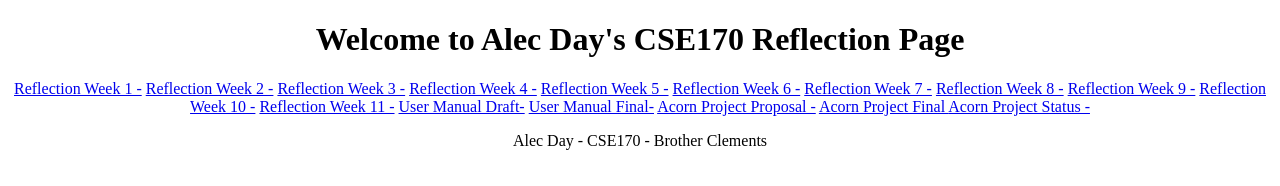
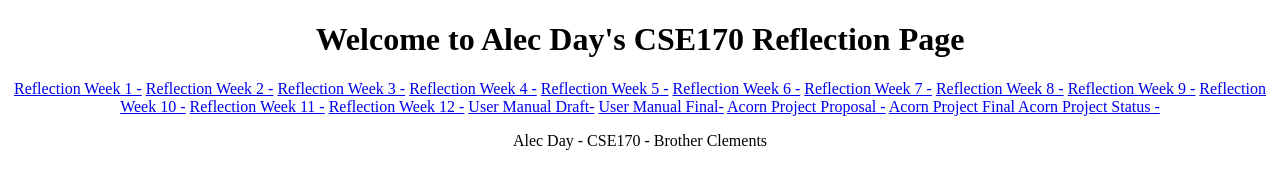
Before and after one commit to jaarhday/CSE-170, a plain HTML site: page index.html in a window 1280 px wide. Drawn offline with Linux system fonts and the light colour scheme.

Commit message:
Update index.html

```diff
--- a/index.html
+++ b/index.html
@@ -24,6 +24,7 @@
             <a href="./CSE170_Wk9.docx"> Reflection Week 9 -</a>
             <a href="./CSE170_Wk10.docx"> Reflection Week 10 -</a>
             <a href="./CSE170_Wk11.docx"> Reflection Week 11 -</a>
+            <a href="./CSE170_Wk12.docx"> Reflection Week 12 -</a>
             <a href="./User Manual - Alec Day.docx"> User Manual Draft-</a>
             <a href="./User Manual Final - Alec Day.docx"> User Manual Final-</a>
             <a href="./AProjProp.docx"> Acorn Project Proposal -</a>
```
